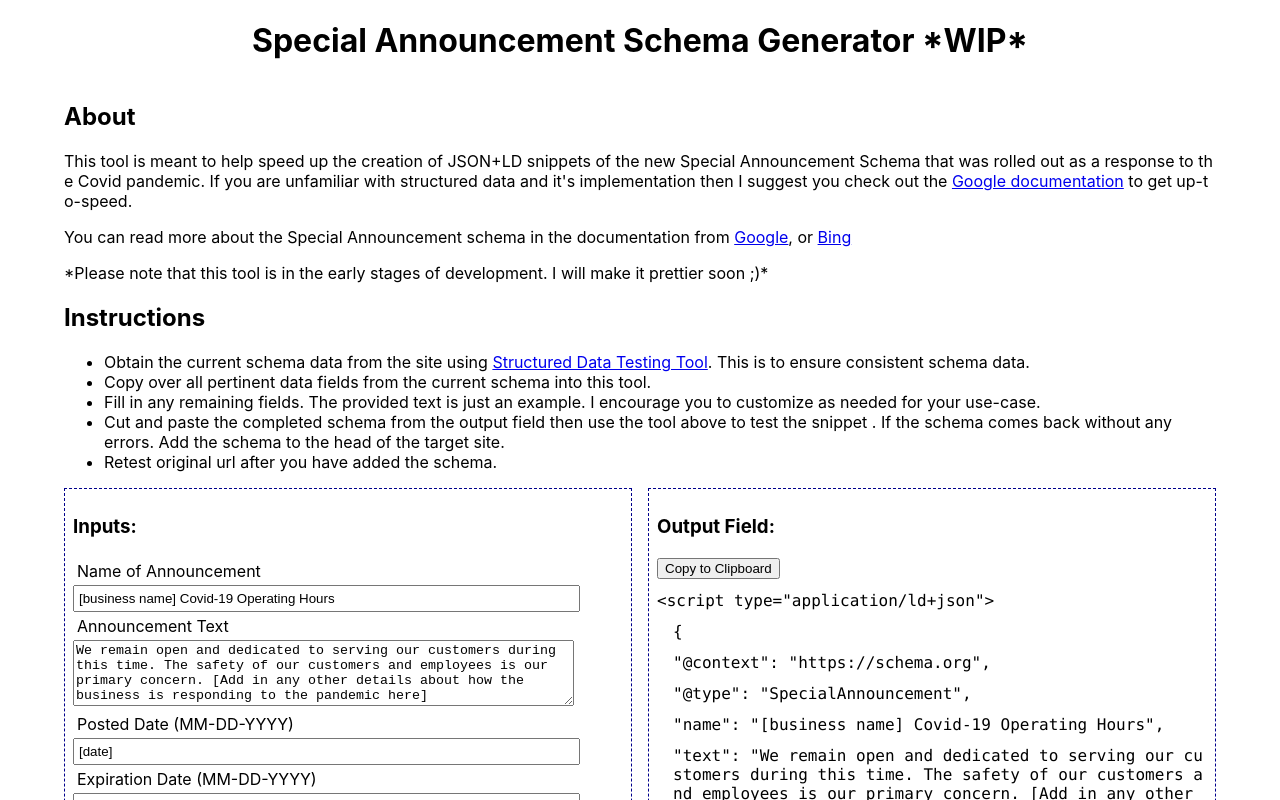
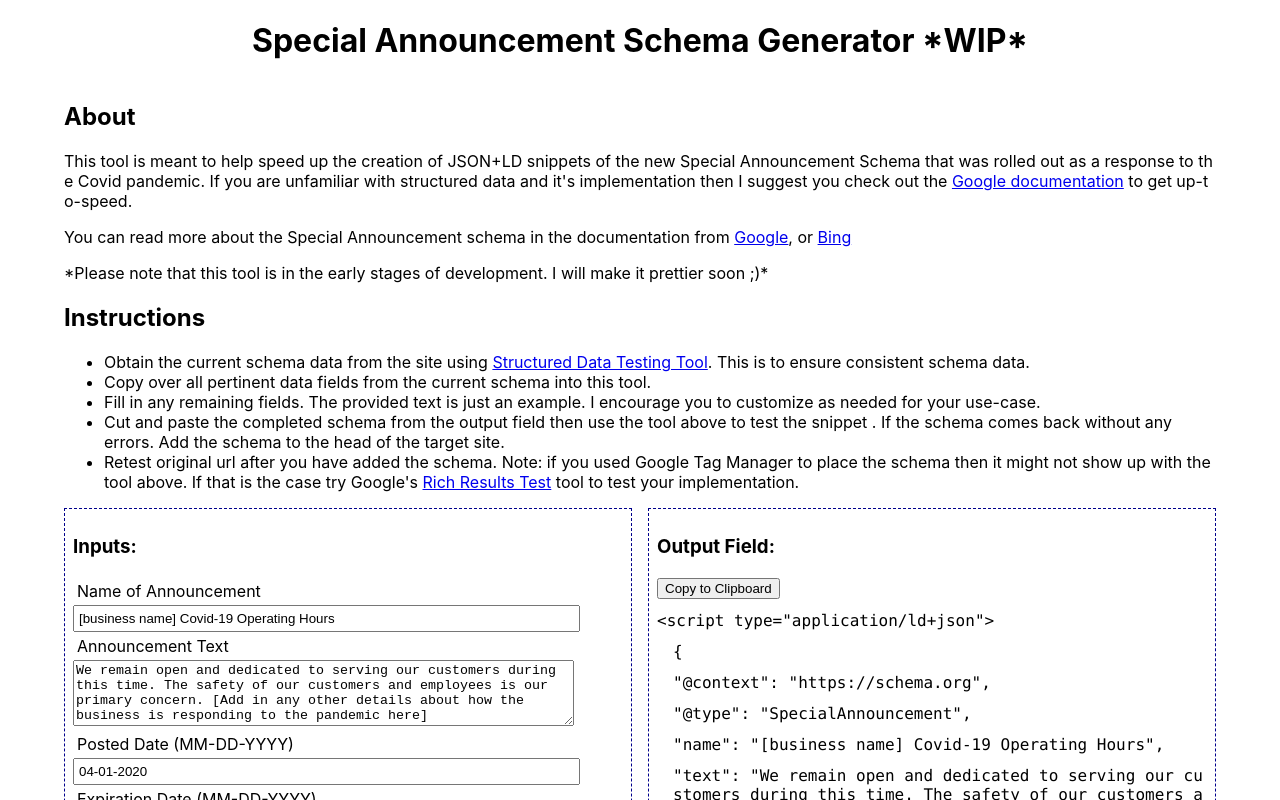
Before and after one commit to Schmidt-Aaron/SchemaGenerator, a React (Create React App) app: page / in a window 1280 px wide. Shown: the top 800 px of the page. Built offline with nearby package versions, Linux system fonts and the light colour scheme.

Commit message:
added other testing tool + default dates

```diff
--- a/src/App.js
+++ b/src/App.js
@@ -10,8 +10,8 @@ function App() {
     announcementName: "[business name] Covid-19 Operating Hours",
     announcementText:
       "We remain open and dedicated to serving our customers during this time. The safety of our customers and employees is our primary concern. [Add in any other details about how the business is responding to the pandemic here]",
-    datePosted: "[date]",
-    dateExpires: "[date]",
+    datePosted: "04-01-2020",
+    dateExpires: "05-01-2020",
     businessName: "business name",
     priceRange: "$-$$$$",
     telephone: "555-123-4567",
--- a/src/components/about.js
+++ b/src/components/about.js
@@ -67,7 +67,19 @@ export default function About() {
           tool above to test the snippet . If the schema comes back without any
           errors. Add the schema to the head of the target site.
         </li>
-        <li>Retest original url after you have added the schema.</li>
+        <li>
+          Retest original url after you have added the schema. Note: if you used
+          Google Tag Manager to place the schema then it might not show up with
+          the tool above. If that is the case try Google's{" "}
+          <a
+            href="https://search.google.com/test/rich-results"
+            target="_blank"
+            rel="noopener norefferal"
+          >
+            Rich Results Test
+          </a>{" "}
+          tool to test your implementation.{" "}
+        </li>
       </ul>
     </div>
   );
```
